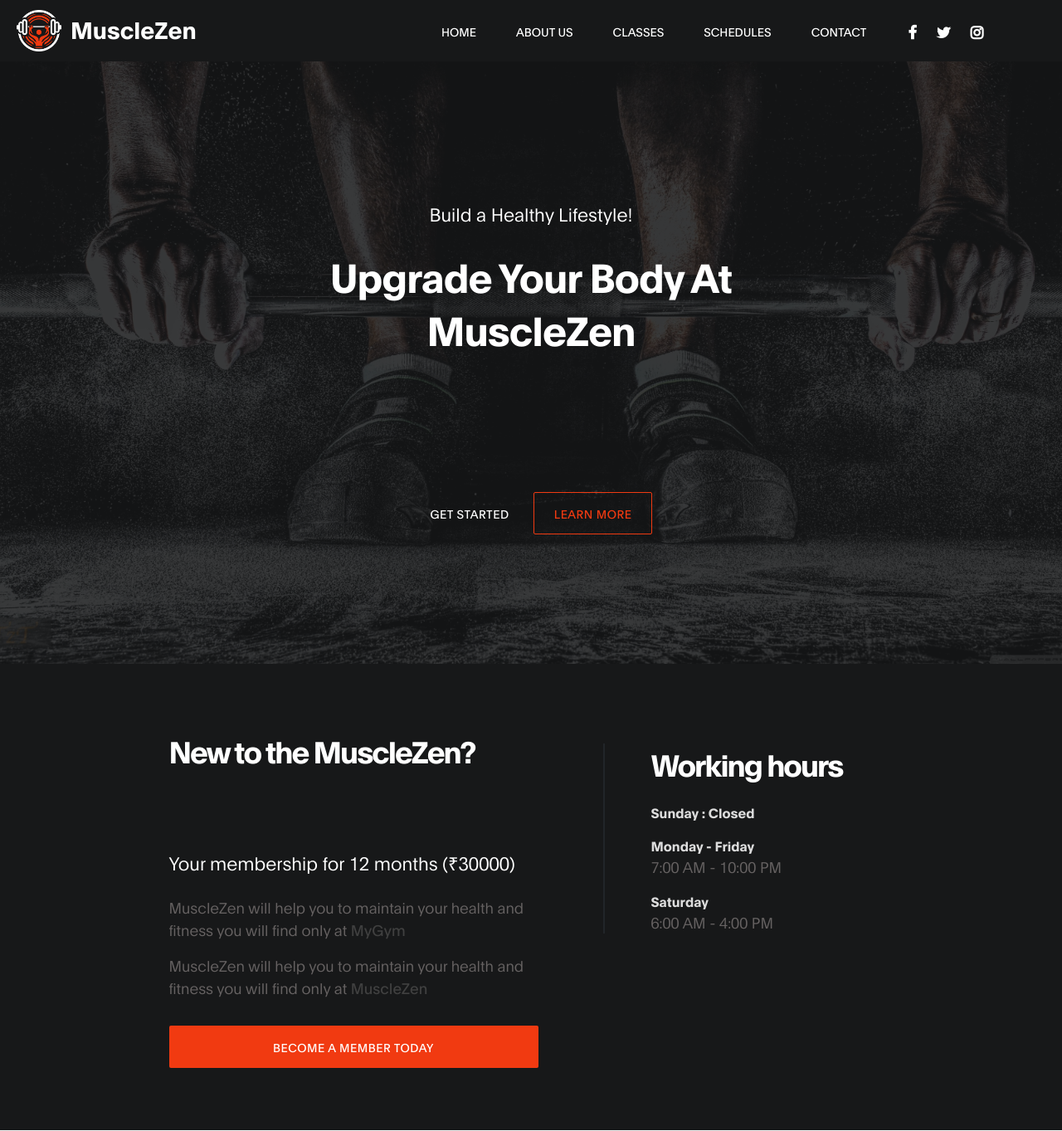
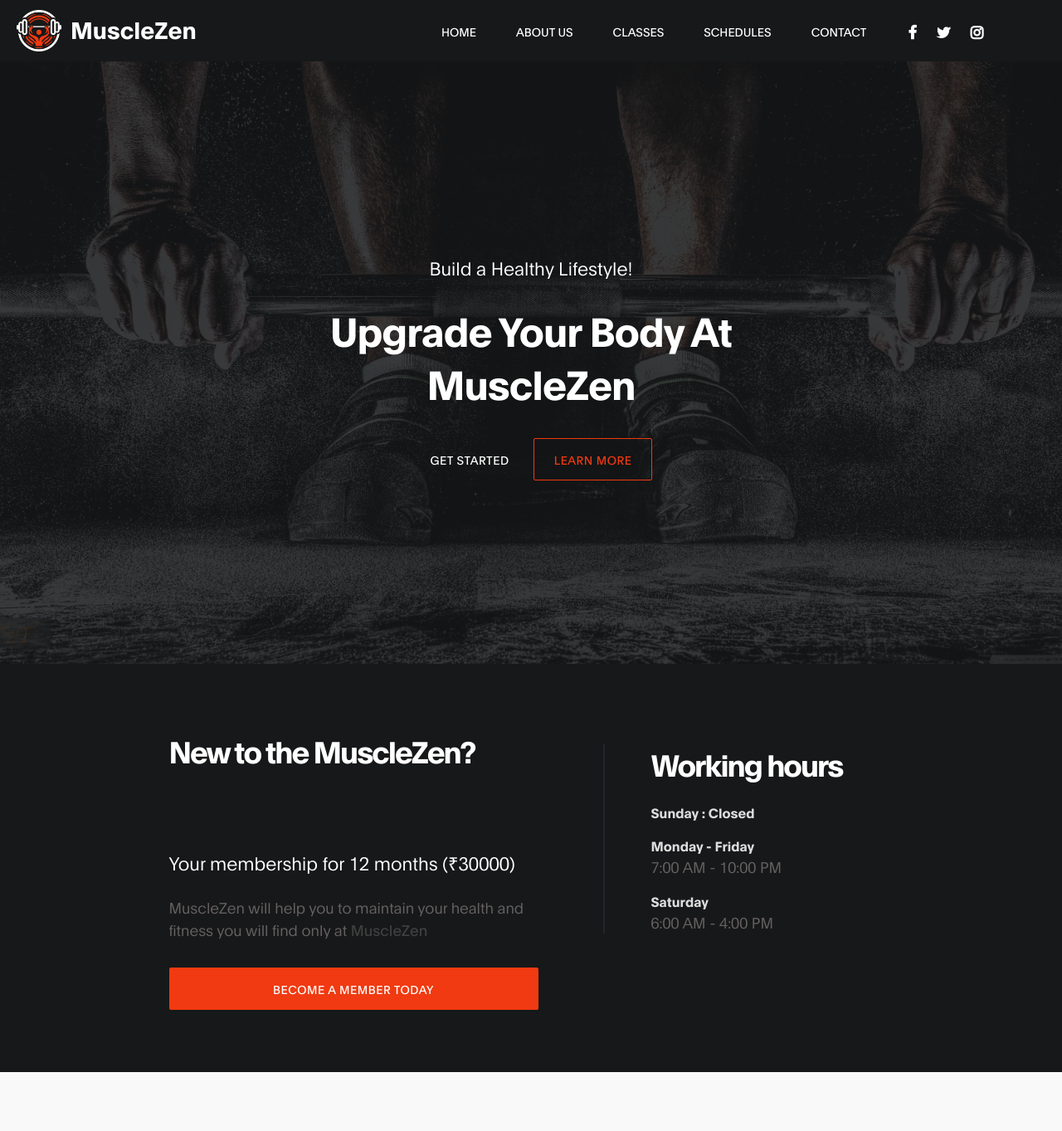
Before and after one commit to MintViper03/MuscleZen, a PHP site: page / in a window 1280 px wide. Shown: the top 1363 px of the page at 83% size. Run offline with PHP 8.4, Linux system fonts and the light colour scheme.

Commit message:
changes made

```diff
--- a/MyGym Website/css/main.css
+++ b/MyGym Website/css/main.css
@@ -76,7 +76,7 @@
     letter-spacing: -1px;
     text-transform: capitalize;
     margin: 30px 0;
-    margin-bottom: 150px;
+    margin-bottom: 20px;
   }
 
   h2 {
--- a/MyGym Website/index.html
+++ b/MyGym Website/index.html
@@ -98,10 +98,7 @@
                     <h6 class="mb-4 text-white" data-aos="fade-up">Your membership for 12 months (₹30000)</h6>
 
 
-                    <p data-aos="fade-up" data-aos-delay="200">MuscleZen will help you to maintain your health and fitness you will find only at <a rel="nofollow" href="#home" target="_parent">MyGym</a> </p>
-
                     <p data-aos="fade-up" data-aos-delay="200">MuscleZen will help you to maintain your health and fitness you will find only at <a rel="nofollow" href="#home" target="_parent">MuscleZen</a> </p>
-
                     <a href="#" class="btn custom-btn bg-color mt-3" data-aos="fade-up" data-aos-delay="300" data-toggle="modal" data-target="#membershipForm">Become a member today</a>
                 </div>
 
```
